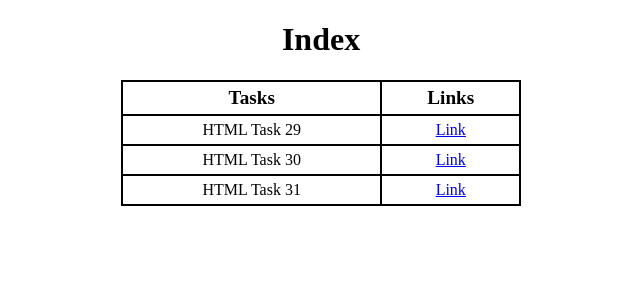
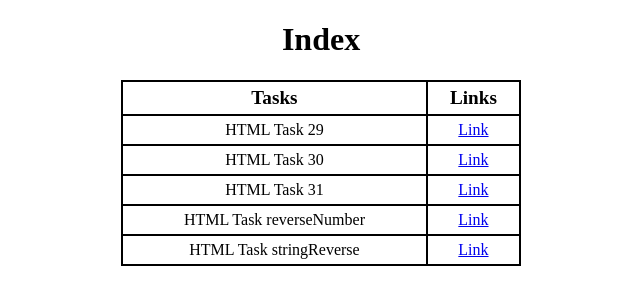
Before and after one commit to Grandhisrikar2005/Assignment06-06-2025, a plain HTML site: page index.html in a window 1280 px wide. Shown: the whole page, without its empty margins (319-959 px from the left). Drawn offline with Linux system fonts and the light colour scheme.

Commit message:
Update index.html

```diff
--- a/index.html
+++ b/index.html
@@ -46,6 +46,15 @@
     <td> HTML Task 31</td>
     <td><a href="31.html" target="_blank">Link</a></td>
 </tr>
+<tr>
+    <td> HTML Task reverseNumber</td>
+    <td><a href="reverseNumber.html" target="_blank">Link</a></td>
+</tr>
+<tr>
+    <td> HTML Task stringReverse</td>
+    <td><a href="stringReverse.html" target="_blank">Link</a></td>
+</tr>
+
 </table>
 </center>
 </body>
```
